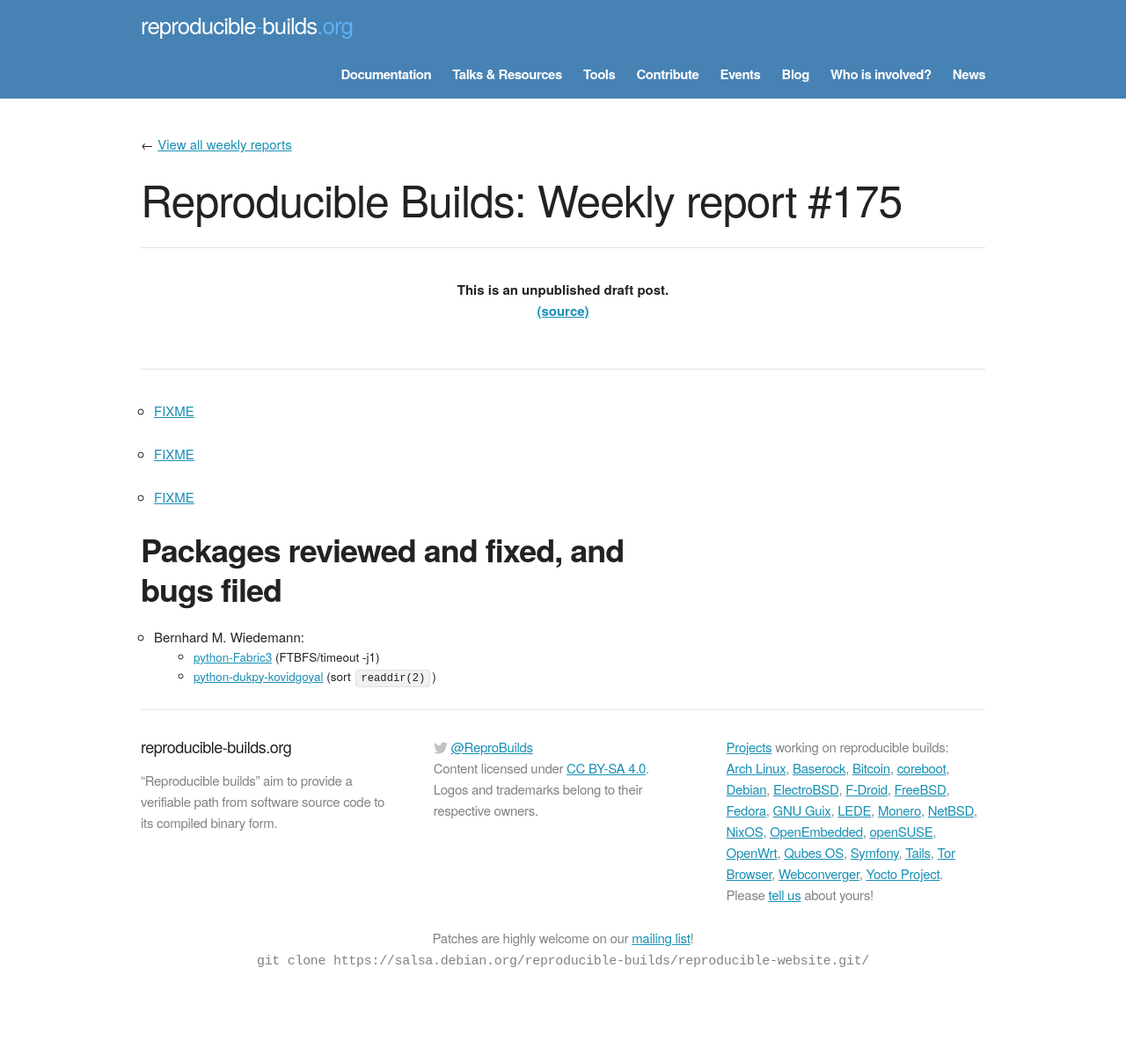
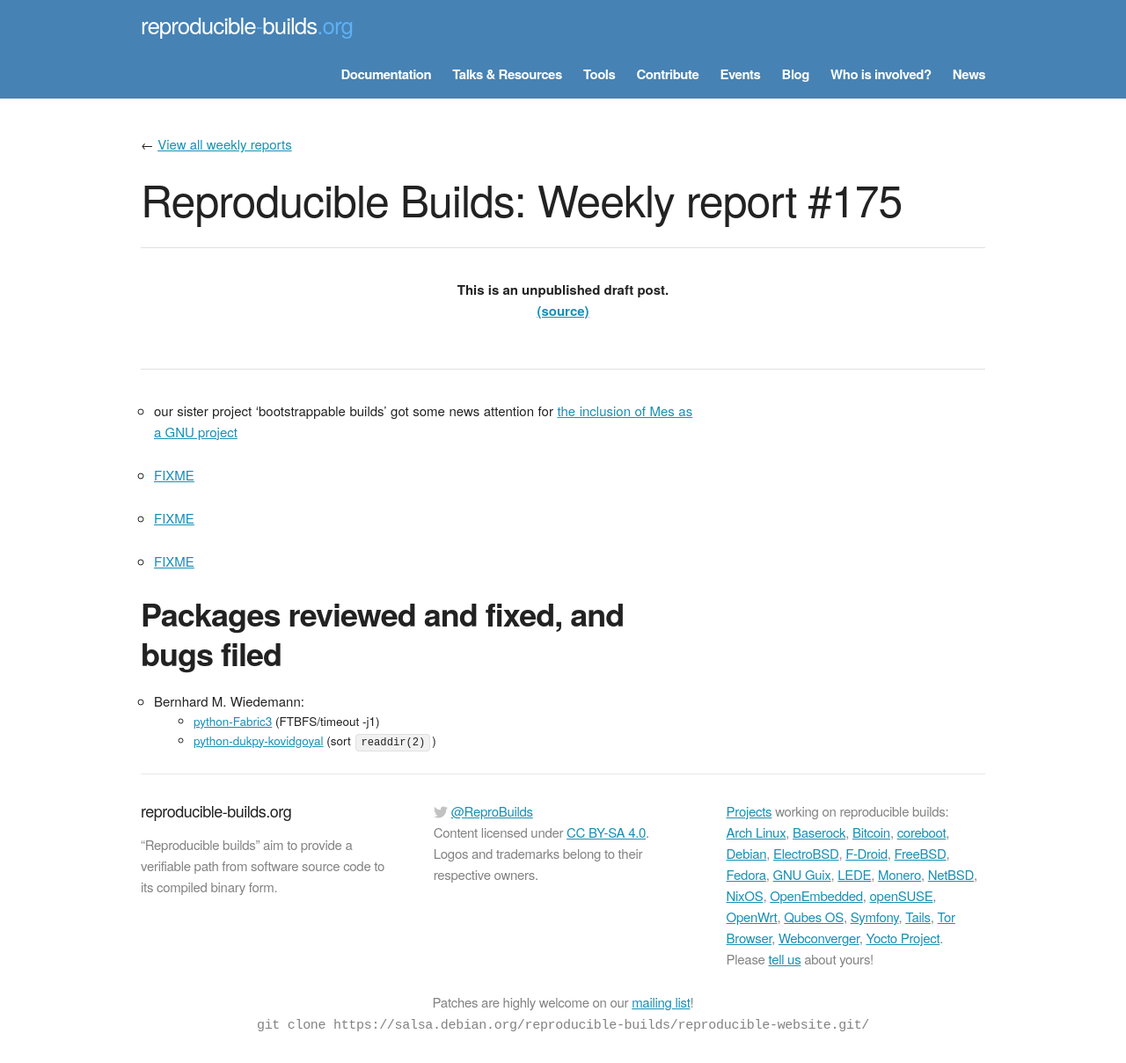
Before and after one commit to prototypefund/reproducible-website, a Jekyll site: the page built from _blog/posts/175.md, in a window 1280 px wide. Shown: the whole page at 88% size. Built offline with Jekyll 4.4.1, drawn with Linux system fonts in a browser that asks for light colours; some web fonts are replaced; before the commit the page ends 1135 px from its top, so only the background shows below that.

Commit message:
175: +Mes/GNU

```diff
--- a/_blog/posts/175.md
+++ b/_blog/posts/175.md
@@ -2,6 +2,8 @@
 layout: blog
 week: 175
 ---
+
+* our sister project 'bootstrappable builds' got some news attention for [the inclusion of Mes as a GNU project](https://www.phoronix.com/scan.php?page=news_item&px=GNU-Mes-0.17-Released)
 
 * [FIXME](https://github.com/gruntjs/grunt/pull/1596)
 
```
